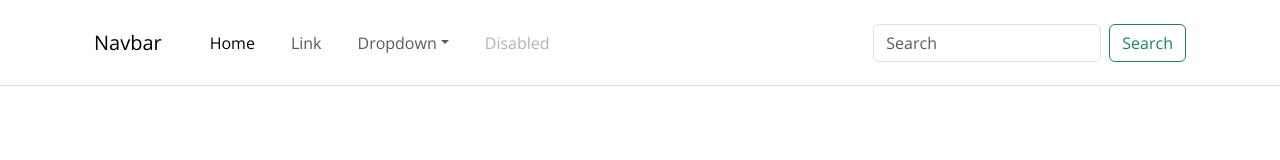
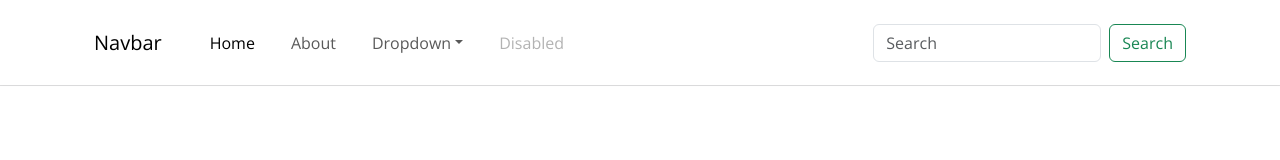
Before and after one commit to Blessen25/Restaurant_Management, a React (Vite) app in the folder restaurant/: page / in a window 1280 px wide. Shown: the top 160 px of the page. Built offline with nearby package versions, Linux system fonts and the light colour scheme.

Commit message:
Commited changes

```diff
--- a/restaurant/src/Components/Header/Header.tsx
+++ b/restaurant/src/Components/Header/Header.tsx
@@ -21,7 +21,7 @@
                         <a className="nav-link active" aria-current="page" href="#">Home</a>
                         </li>
                         <li className="nav-item">
-                        <a className="nav-link" href="#">Link</a>
+                        <a className="nav-link" href="#">About</a>
                         </li>
                         <li className="nav-item dropdown">
                         <a className="nav-link dropdown-toggle" href="#" role="button" data-bs-toggle="dropdown" aria-expanded="false">
```
